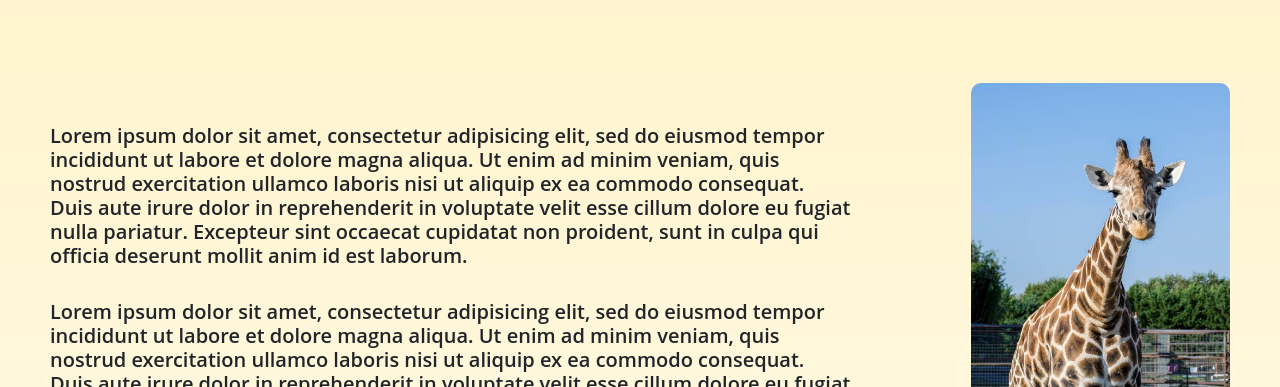
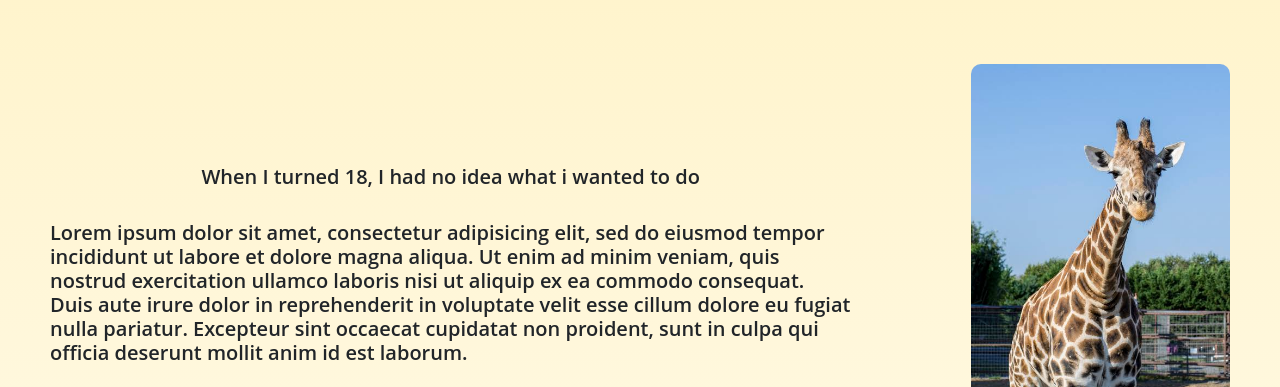
Before and after one commit to Ethang187/Portfolio, a website: page about.html in a window 1280 px wide. Shown: the part 143-530 px from the top of the page. Drawn offline with nearby package versions, Linux system fonts and the light colour scheme; files whose address does not match are found by name.

Commit message:
fixing an erro

```diff
--- a/about.html
+++ b/about.html
@@ -16,12 +16,7 @@
 <h1 style="text-align: center; margin: 50px;">My Story</h1>
 <section class="mystorysection">
 <div class="mystorytext">
-	<h5 id="basictext">Lorem ipsum dolor sit amet, consectetur adipisicing elit, sed do eiusmod
-	tempor incididunt ut labore et dolore magna aliqua. Ut enim ad minim veniam,
-	quis nostrud exercitation ullamco laboris nisi ut aliquip ex ea commodo
-	consequat. Duis aute irure dolor in reprehenderit in voluptate velit esse
-	cillum dolore eu fugiat nulla pariatur. Excepteur sint occaecat cupidatat non
-	proident, sunt in culpa qui officia deserunt mollit anim id est laborum.</h5>
+	<h5 id="basictext">When I turned 18, I had no idea what i wanted to do</h5>
 	<br>
 	<h5 id="basictext">Lorem ipsum dolor sit amet, consectetur adipisicing elit, sed do eiusmod
 	tempor incididunt ut labore et dolore magna aliqua. Ut enim ad minim veniam,
```
Also changed, not shown: index.html (+6 -1 lines).
